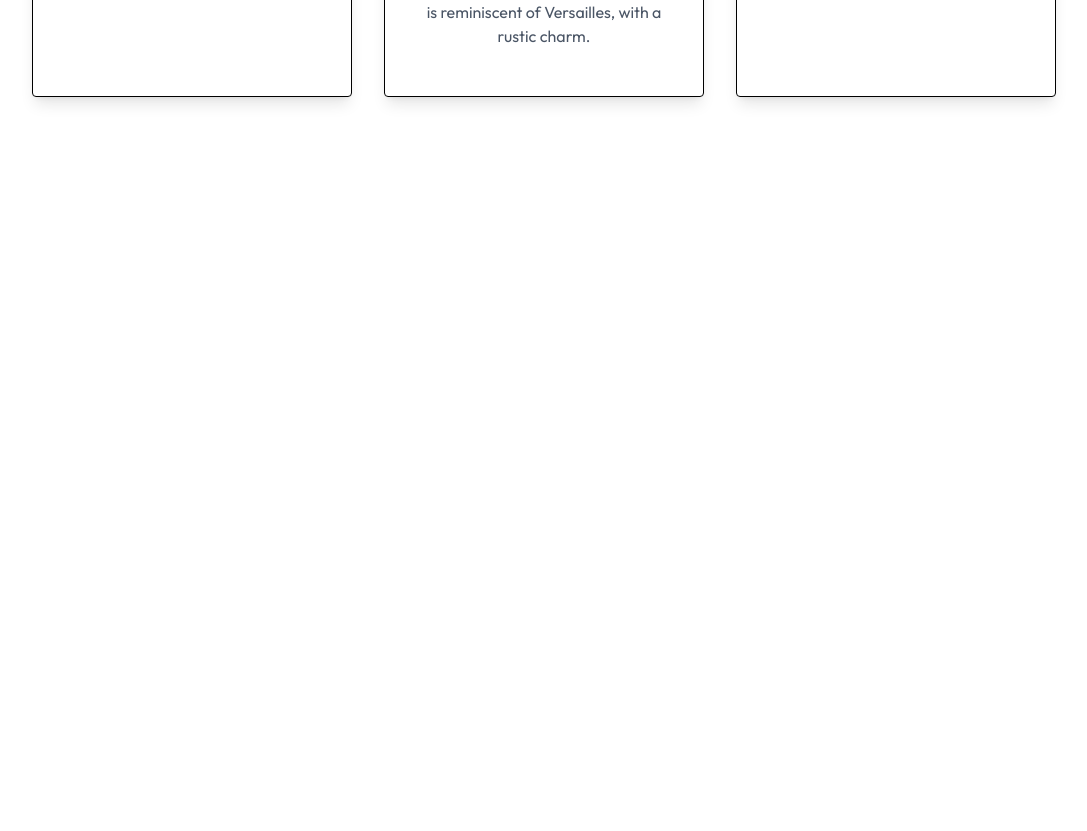
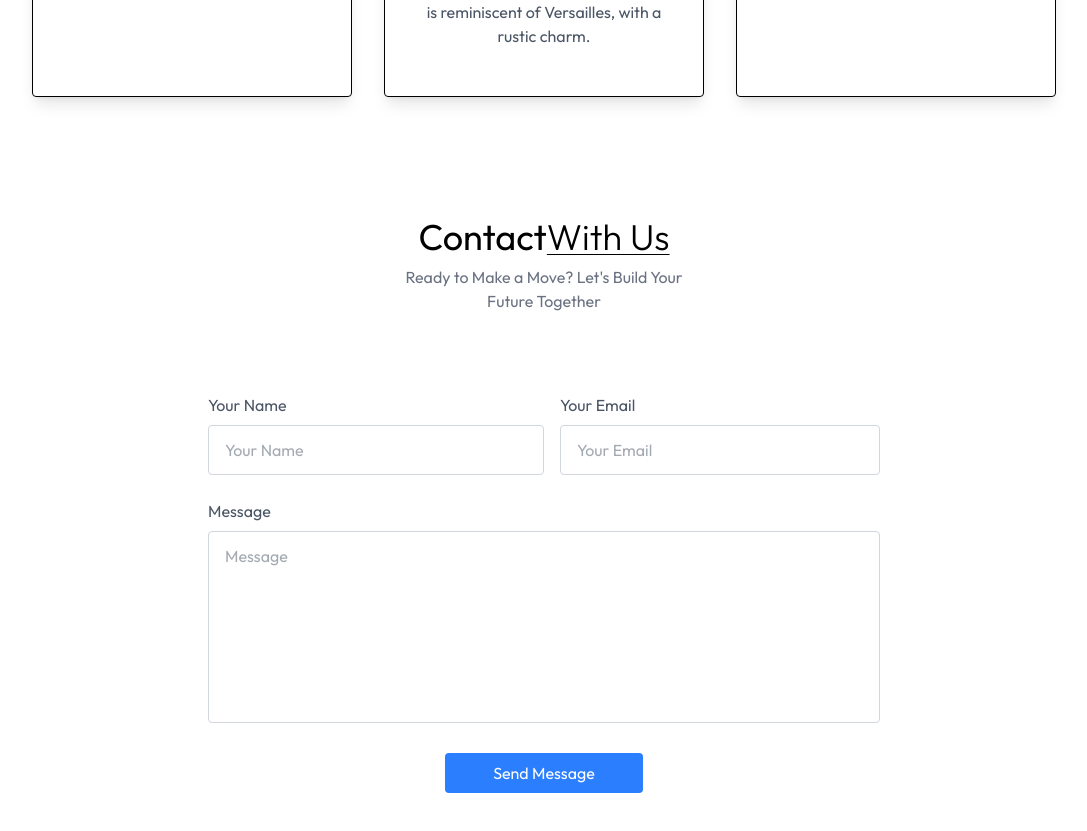
Before and after one commit to ivan-chukhalo/get-hata, a React (Vite) app: page / in a window 1280 px wide. Shown: the part 3040-3871 px from the top of the page, without its empty margins (96-1183 px from the left). Before the commit the page ends 3177 px from the top, so only its background shows below. Built offline with nearby package versions, Linux system fonts and the light colour scheme.

Commit message:
feat: add contact form and make it actually works the first time in my life

```diff
--- a/index.html
+++ b/index.html
@@ -1,5 +1,5 @@
 <!doctype html>
-<html lang="en" class="scroll-smooth"> <!-- If it has no effect in Chrome and Firefox and you can't find the reason for 2 hours, it's because it's restricted in both browsers. -->
+<html lang="en" class="scroll-smooth"> <!-- If it has no effect in Chrome and Firefox and you can't find the reason for 2 hours, it's because it's restricted in both browsers.🤦‍♂️ -->
   <head>
     <meta charset="UTF-8" />
     <link rel="icon" type="image/svg+xml" href="/favicon.svg" />
--- a/src/App.jsx
+++ b/src/App.jsx
@@ -2,6 +2,7 @@
 import About from "./components/About";
 import Projects from "./components/Projects";
 import Testimonails from "./components/Testimonails";
+import Contact from "./components/Contact";
 
 const App = () => {
   return (
@@ -10,6 +11,7 @@
       <About />
       <Projects />
       <Testimonails />
+      <Contact />
     </div>
   );
 };
--- /dev/null
+++ b/src/components/Contact.jsx
@@ -0,0 +1,87 @@
+import {useState} from "react";
+
+const Contact = () => {
+
+  const [result, setResult] = useState("")
+
+  const submitHandler = async (event) => {
+    event.preventDefault();
+    setResult("Sending...");
+    const formData = new FormData(event.target);
+    formData.append("access_key", import.meta.env.VITE_WEB3FORMS_KEY);
+
+    const response = await fetch(
+      "https://api.web3forms.com/submit",
+    {
+      method: "POST",
+      body: formData
+    });
+
+    const data = await response.json();
+    if (data.success){
+      setResult("Message sent successfully!");
+      event.target.reset();
+    } else {
+      setResult(data.message);
+      console.error("Error:", data.message);
+    }
+  }
+
+  return (
+    <div
+      className="text-center p-6 py-20 lg:px-32 w-full overflow-hidden"
+      id="contact"
+    >
+      <h1 className="text-2xl sm:text-4xl front-bold mb-2 text-center">
+        Contact
+        <span className="underline underline-offset-4 decoration-1 font-light">
+          With Us
+        </span>
+      </h1>
+      <p className="text-center text-gray-500 mb-12 max-w-80 mx-auto">
+        Ready to Make a Move? Let's Build Your Future Together
+      </p>
+      <form
+        onSubmit={submitHandler}
+        className="max-w-2xl mx-auto text-gray-600 pt-8"
+      >
+        <div className="flex flex-wrap">
+          <div className="w-full md:w-1/2 text-left">
+            Your Name
+            <input
+              name="Name"
+              className="w-full border border-gray-300 rounded py-3 px-4 mt-2"
+              type="text"
+              placeholder="Your Name"
+              required
+            />
+          </div>
+          <div className="w-full md:w-1/2 text-left md:pl-4">
+            Your Email
+            <input
+              name="Email"
+              className="w-full border border-gray-300 rounded py-3 px-4 mt-2"
+              type="email"
+              placeholder="Your Email"
+              required
+            />
+          </div>
+        </div>
+        <div className="text-left my-6">
+          Message
+          <textarea
+            name="Message"
+            placeholder="Message"
+            required
+            className="w-full border border-gray-300 rounded py-3 px-4 mt-2 h-48 resize-none"
+          ></textarea>
+        </div>
+        <button className="bg-blue-500 text-white py-2 px-12 mb-10 rounded">
+          Send Message
+        </button>
+      </form>
+    </div>
+  );
+};
+
+export default Contact;
```
Also changed, not shown: 1 other file (tests, documents, lock files or other folders).
